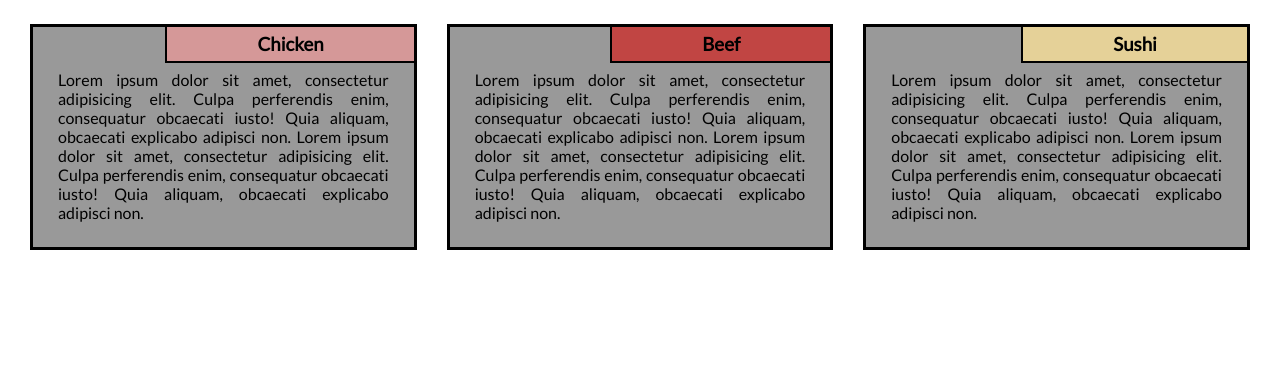
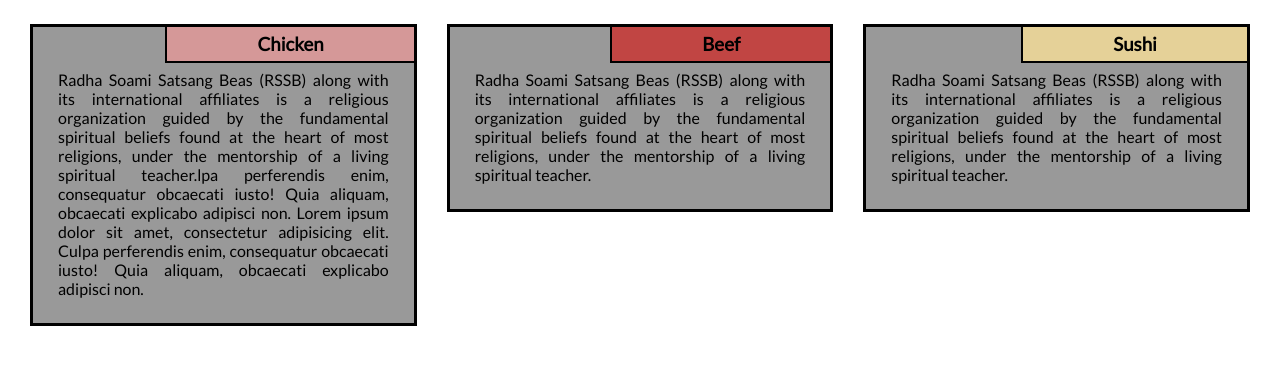
Before and after one commit to gaganthakral/gaganthakral.github.io, a plain HTML site: page module2-solution/index.html in a window 1280 px wide. Shown: the part 135-500 px from the top of the page. Drawn offline with Linux system fonts and the light colour scheme.

Commit message:
Update index.html

```diff
--- a/module2-solution/index.html
+++ b/module2-solution/index.html
@@ -3,7 +3,7 @@
 <head>
   <meta charset="utf-8">
   <meta name="viewport" content="width=device-width, initial-scale=1">
-  <title>My Responsive Layout</title>
+  <title>Gagan Thakral</title>
   <link href="https://fonts.googleapis.com/css?family=Lato" rel="stylesheet">
   <link href="CSS/style.css" rel="stylesheet" type="text/css">
 </head>
@@ -18,7 +18,7 @@
             <h3>Chicken</h3>
           </div>
           <p>
-            Lorem ipsum dolor sit amet, consectetur adipisicing elit. Culpa perferendis enim, consequatur obcaecati iusto! Quia aliquam, obcaecati explicabo adipisci non. Lorem ipsum dolor sit amet, consectetur adipisicing elit. Culpa perferendis enim, consequatur obcaecati iusto! Quia aliquam, obcaecati explicabo adipisci non.
+           Radha Soami Satsang Beas (RSSB) along with its international affiliates is a religious organization guided by the fundamental spiritual beliefs found at the heart of most religions, under the mentorship of a living spiritual teacher.lpa perferendis enim, consequatur obcaecati iusto! Quia aliquam, obcaecati explicabo adipisci non. Lorem ipsum dolor sit amet, consectetur adipisicing elit. Culpa perferendis enim, consequatur obcaecati iusto! Quia aliquam, obcaecati explicabo adipisci non.
           </p>
         </div>
       </div>
@@ -28,8 +28,7 @@
           <h3>Beef</h3>
         </div>
         <p>
-          Lorem ipsum dolor sit amet, consectetur adipisicing elit. Culpa perferendis enim, consequatur obcaecati iusto! Quia aliquam, obcaecati explicabo adipisci non. Lorem ipsum dolor sit amet, consectetur adipisicing elit. Culpa perferendis enim, consequatur obcaecati iusto! Quia aliquam, obcaecati explicabo adipisci non.
-        </p>
+          Radha Soami Satsang Beas (RSSB) along with its international affiliates is a religious organization guided by the fundamental spiritual beliefs found at the heart of most religions, under the mentorship of a living spiritual teacher. </p>
       </div>
     </div>
     <div class="col-lg-4 col-lg-tablet">
@@ -38,8 +37,7 @@
         <h3>Sushi</h3>
       </div>
       <p>
-        Lorem ipsum dolor sit amet, consectetur adipisicing elit. Culpa perferendis enim, consequatur obcaecati iusto! Quia aliquam, obcaecati explicabo adipisci non. Lorem ipsum dolor sit amet, consectetur adipisicing elit. Culpa perferendis enim, consequatur obcaecati iusto! Quia aliquam, obcaecati explicabo adipisci non.
-      </p>
+        Radha Soami Satsang Beas (RSSB) along with its international affiliates is a religious organization guided by the fundamental spiritual beliefs found at the heart of most religions, under the mentorship of a living spiritual teacher.  </p>
     </div>
   </div>
 
```
